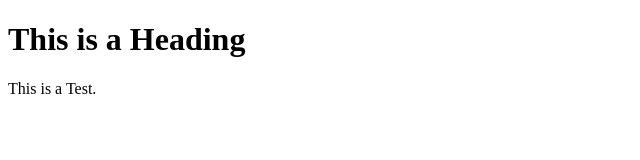
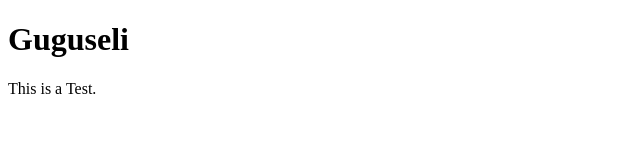
Before and after one commit to lilalure/RengerLab, a plain HTML site: page index.html in a window 1280 px wide. Shown: the whole page, without its empty margins (0-640 px from the left). Drawn offline with Linux system fonts and the light colour scheme.

Commit message:
add change

```diff
--- a/index.html
+++ b/index.html
@@ -5,7 +5,7 @@
 </head>
 <body>
 
-<h1>This is a Heading</h1>
+<h1>Guguseli</h1>
 <p>This is a Test.</p>
 
 </body>
```
